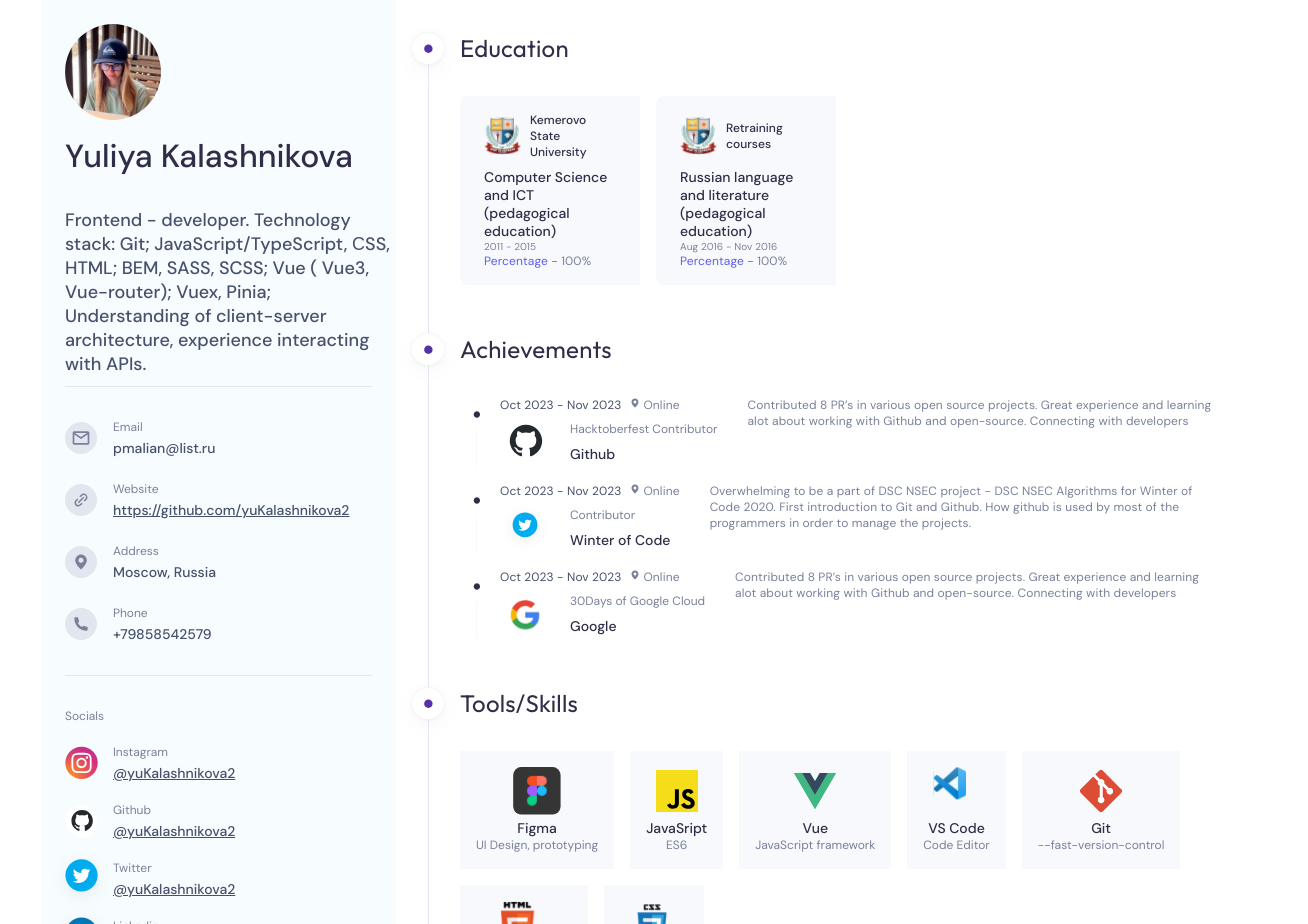
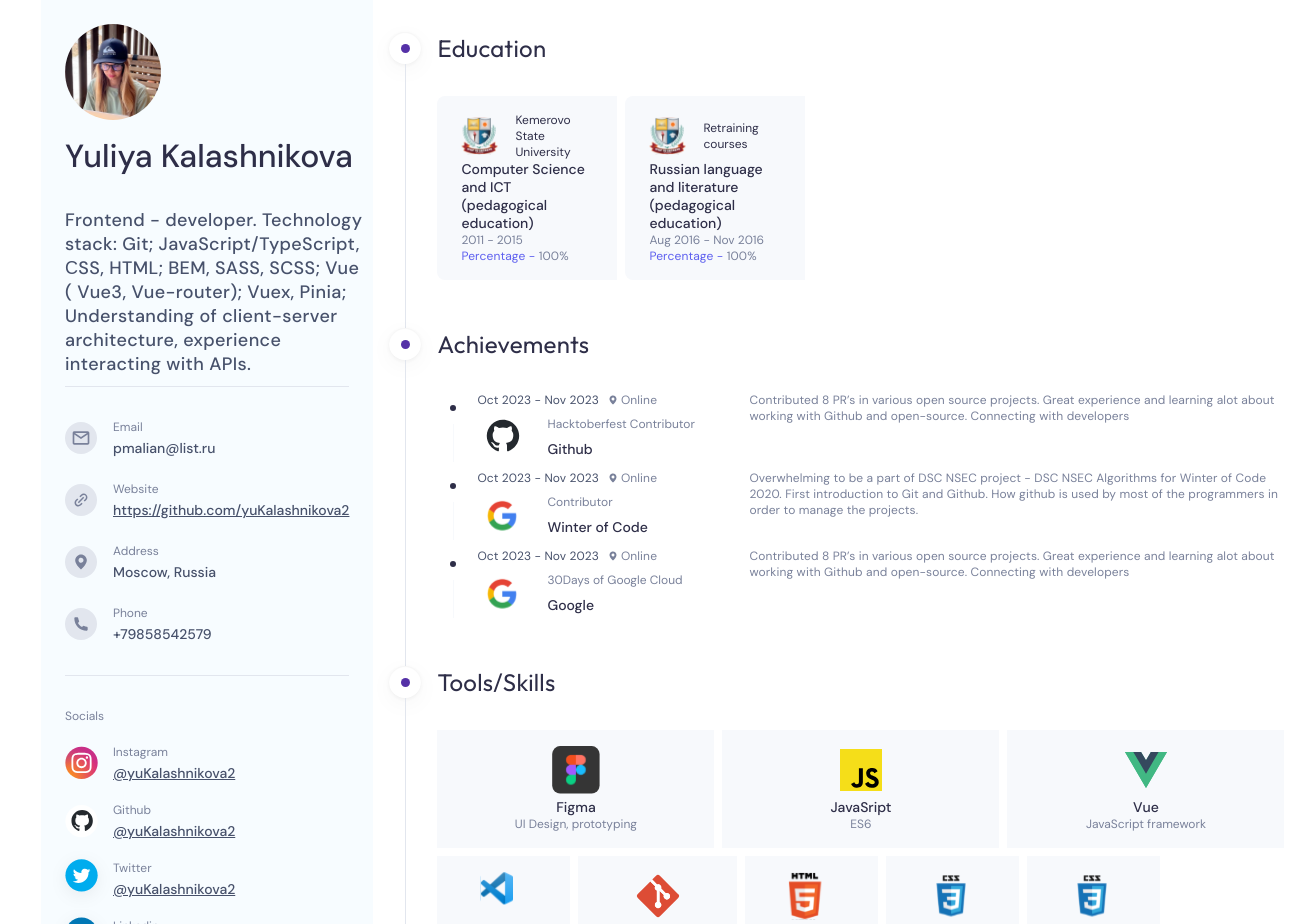
Before and after one commit to yuKalashnikova2/summary, a Vue app: page / in a window 1280 px wide. Shown: the top 924 px of the page, 1308 px wide, since content can reach past the window. Built offline with nearby package versions, Linux system fonts and the light colour scheme; grey boxes are pictures that could not be loaded.

Commit message:
refactor(styles)

```diff
--- a/src/App.vue
+++ b/src/App.vue
@@ -78,7 +78,7 @@ export default {
   margin: 0 auto;
   display: flex;
 
-  @media (max-width: 767px) {
+  @media (max-width: 992px) {
     width: 100%;
     flex-direction: column;
   }
--- a/src/components/AchievementsCard.vue
+++ b/src/components/AchievementsCard.vue
@@ -72,16 +72,17 @@ export default {
   & > *:not(:last-child) {
     margin-right: 8px;
   }
-  @media (max-width: 767px) {
+  @media (max-width: 992px) {
     background-color: #f7f9fc;
   }
   &-content {
     display: flex;
     justify-content: space-between;
-    @media (max-width: 767px) {
+    @media (max-width: 992px) {
       padding: 15px;
     }
     &__experience {
+      min-width: 242px;
       display: flex;
       flex-direction: column;
       flex-shrink: 0;
@@ -92,6 +93,7 @@ export default {
         gap: 8px;
         &__online {
           display: flex;
+          align-items: center;
           & > *:not(:last-child) {
             margin-right: 2px;
           }
@@ -117,7 +119,7 @@ export default {
     &__description {
       padding-left: 30px;
     }
-    @media (max-width: 767px) {
+    @media (max-width: 992px) {
       flex-direction: column;
       gap: 10px;
     }
--- a/src/components/AchievementsSection.vue
+++ b/src/components/AchievementsSection.vue
@@ -29,7 +29,7 @@ export default {
         title="Winter of Code"
         date="Oct 2023 - Nov 2023"
         decription="Overwhelming to be a part of DSC NSEC project - DSC NSEC Algorithms for Winter of Code 2020. First introduction to Git and Github. How github is used by most of the programmers in order to manage the projects."
-        logo="5"
+        logo="google"
       />
       <AchievementsCard
         subtitle="30Days of Google Cloud"
--- a/src/components/Aside.vue
+++ b/src/components/Aside.vue
@@ -176,20 +176,22 @@ export default {
   background-color: #f7fcff;
   max-width: 355px;
   padding: 24px 4px 0 24px;
-  @media (max-width: 767px) {
+  @media (max-width: 992px) {
     max-width: 100%;
   }
 
   &__header {
     margin-bottom: 32px;
-    @media (max-width: 767px) {
+    @media (max-width: 992px) {
       text-align: center;
     }
     &-logo {
       border-radius: 100%;
       width: 96px;
       height: 96px;
-      @media (max-width: 767px) {
+      object-fit: cover;
+
+      @media (max-width: 992px) {
         margin: 0 auto;
       }
     }
@@ -200,18 +202,22 @@ export default {
       letter-spacing: -2%;
       color: #2e2e48;
       padding-top: 16px;
+      @media (max-width: 992px) {
+        font-size: 36px;
+      }
     }
   }
   &__about {
     font-size: 18px;
     font-weight: 500;
     color: #47516b;
-    letter-spacing: 2%;
+    letter-spacing: 0.363px;
     line-height: 24px;
     padding-bottom: 10px;
-    @media (max-width: 767px) {
+    @media (max-width: 992px) {
       border-bottom: 1px solid #e2e6ee;
       padding-bottom: 20px;
+      font-size: 22px;
     }
   }
   &__infos {
@@ -226,6 +232,7 @@ export default {
         display: flex;
         justify-content: center;
         align-items: center;
+        flex-shrink: 0;
       }
       &-subtitle {
         margin-left: 16px;
@@ -241,7 +248,7 @@ export default {
   &__hobbies {
     display: flex;
     flex-direction: column;
-    @media (max-width: 767px) {
+    @media (max-width: 992px) {
       padding-top: 10px;
       padding-bottom: 10px;
     }
@@ -250,7 +257,7 @@ export default {
     display: flex;
     flex-direction: column;
     padding-top: 32px;
-    @media (max-width: 767px) {
+    @media (max-width: 992px) {
       padding-top: 10px;
     }
   }
@@ -259,7 +266,7 @@ export default {
 .aside__main {
   padding-right: 20px;
   padding-bottom: 30px;
-  @media (max-width: 767px) {
+  @media (max-width: 992px) {
     display: flex;
     flex-direction: column;
     gap: 30px;
@@ -271,7 +278,7 @@ export default {
 
   padding-top: 32px;
   padding-bottom: 32px;
-  @media (max-width: 767px) {
+  @media (max-width: 992px) {
     padding-top: 10px;
     padding-bottom: 10px;
   }
--- a/src/components/ContentTitle.vue
+++ b/src/components/ContentTitle.vue
@@ -19,7 +19,7 @@ export default {
   font-weight: 500;
   line-height: 32px;
   letter-spacing: 0.242px;
-  @media (max-width: 767px) {
+  @media (max-width: 992px) {
     text-align: center;
   }
 }
--- a/src/components/Divider.vue
+++ b/src/components/Divider.vue
@@ -17,8 +17,10 @@ export default {
           isCard ? 'divider__card__circle__inside' : '',
         ]"
       >
-        <img src="/assets/svg/circle-inside-card.svg" alt="" v-if="isCard" />
-        <img src="/assets/svg/circle-inside.svg" alt="circle" v-else />
+        <!-- <img src="/assets/svg/circle-inside-card.svg" alt="" v-if="isCard" />
+        <img src="/assets/svg/circle-inside.svg" alt="circle" v-else /> -->
+        <div class="divider__card__circle__inside-black" v-if="isCard"></div>
+        <div class="divider__block__circle__inside-violet" v-else></div>
       </div>
     </div>
 
@@ -33,7 +35,7 @@ export default {
   display: flex;
   flex-direction: column;
   align-items: center;
-  @media (max-width: 767px) {
+  @media (max-width: 992px) {
     display: none;
   }
   &__circle {
@@ -47,10 +49,19 @@ export default {
     box-shadow: 0px 1px 1px 0px rgba(0, 0, 0, 0.04) inset,
       0px 6px 24px 0px rgba(0, 0, 0, 0.04), 0px 1px 4px 0px rgba(0, 0, 0, 0.05);
     &__inside {
+      display: flex;
+      align-items: center;
+      justify-content: center;
       width: 20px;
       height: 20px;
       flex-shrink: 0;
       border-radius: 100%;
+      &-violet {
+        width: 9px;
+        height: 9px;
+        background-color: #5531a7;
+        border-radius: 100%;
+      }
     }
   }
   &__band {
@@ -65,8 +76,17 @@ export default {
   &__circle {
     box-shadow: none;
     &__inside {
+      display: flex;
+      align-items: center;
+      justify-content: center;
       width: 15px;
       height: 15px;
+      &-black {
+        width: 6px;
+        height: 6px;
+        border-radius: 100%;
+        background-color: #2e2e48;
+      }
     }
   }
   &__band {
--- a/src/components/EducationCard.vue
+++ b/src/components/EducationCard.vue
@@ -14,11 +14,11 @@ export default {
   <div class="education__cards__item">
     <div class="education__cards__item__logo">
       <img :src="'/assets/svg/' + images + '.svg'" :alt="images" />
-      <div>{{ title }}</div>
+      <div class="subtitle subtitle_black">{{ title }}</div>
     </div>
-    <div class="education__cards__item__title">{{ name }}</div>
-    <div class="education__cards__item__date">{{ date }}</div>
-    <div class="education__cards__item__percentage">
+    <div class="subtitle-text education__cards__item__title">{{ name }}</div>
+    <div class="subtitle education__cards__item__date">{{ date }}</div>
+    <div class="subtitle education__cards__item__percentage">
       Percentage - <span> {{ percentage }}%</span>
     </div>
   </div>
@@ -30,43 +30,27 @@ export default {
   border-radius: 8.067px 0px 0px 8.067px;
   padding: 16px 24px;
   max-width: 180px;
-  @media (max-width: 767px) {
+  @media (max-width: 992px) {
     max-width: 100%;
   }
   &__logo {
     display: flex;
     align-items: center;
+    gap: 16px;
     & img {
       width: 38px;
       height: 48px;
     }
-    & div {
-      color: #2e2e48;
-      font-size: 12px;
-      font-weight: 500;
-      line-height: 16px;
-      padding-left: 8px;
-    }
+
   }
   &__title {
     color: #2e2e48;
-    font-size: 14px;
-    font-weight: 500;
-    line-height: 18px;
-    margin-top: 8px;
   }
   &__date {
     color: #79819a;
-    font-size: 10px;
-    font-weight: 400;
-    letter-spacing: 0.1px;
   }
   &__percentage {
     color: #5d5fef;
-
-    font-size: 12px;
-    font-weight: 400;
-    line-height: normal;
     letter-spacing: 0.121px;
     & span {
       color: #79819a;
--- a/src/components/SertificateCard.vue
+++ b/src/components/SertificateCard.vue
@@ -69,7 +69,11 @@ export default {
     gap: 4px;
     &__location {
       display: flex;
+      align-items: center;
       gap: 4px;
+    }
+    @media (max-width: 767px) {
+        display: none;
     }
   }
 }
--- a/src/components/ToolsCard.vue
+++ b/src/components/ToolsCard.vue
@@ -4,12 +4,18 @@ export default {
     name: String,
     image: String,
     description: String,
+    isTools: Boolean,
   },
 }
 </script>
 
 <template>
-  <div class="tools__cards__item">
+  <div
+    :class="[
+      'tools__cards__item',
+      isTools ? 'tools__cards__item-tools' : 'tools__cards__item-skills',
+    ]"
+  >
     <div class="tools__cards__item-logo">
       <img :src="'/assets/svg/tools/' + image + '.svg'" :alt="image" />
     </div>
@@ -25,7 +31,12 @@ export default {
 .tools__cards__item {
   padding: 16px;
   background-color: #f7f9fc;
-
+  &-tools {
+    min-width: 277px;
+  }
+  &-skills {
+    min-width: 133px;
+  }
   &-logo {
     width: 48px;
     height: 48px;
--- a/src/components/ToolsSection.vue
+++ b/src/components/ToolsSection.vue
@@ -2,6 +2,12 @@
 import ContentTitle from './ContentTitle.vue'
 import ToolsCard from './ToolsCard.vue'
 export default {
+  data() {
+    return {
+      isTools: true,
+      isSkills: true,
+    }
+  },
   props: {
     header: String,
   },
@@ -16,18 +22,45 @@ export default {
   <div class="section">
     <ContentTitle :title="header" />
 
-    <div class="section__cards">
+    <div
+      class="section__cards section__cards_no-wrap section__cards_margin-bottom-0"
+    >
       <ToolsCard
         name="Figma"
         image="figma"
         description="UI Design, prototyping "
+        isTools
       />
-      <ToolsCard name="JavaSript" image="js" description="ES6" />
-      <ToolsCard name="Vue" image="vue" description="JavaScript framework" />
-      <ToolsCard name="VS Code" image="vs-code" description="Code Editor" />
-      <ToolsCard name="Git" image="git" description="--fast-version-control" />
-      <ToolsCard name="HTML5" image="html" description="Structural Design" />
-      <ToolsCard name="CSS" image="css" description="Style Design" />
+      <ToolsCard name="JavaSript" image="js" description="ES6" isTools />
+      <ToolsCard
+        name="Vue"
+        image="vue"
+        description="JavaScript framework"
+        isTools
+      />
+    </div>
+    <div class="section__cards section__cards_margin-top-small">
+      <ToolsCard
+        name="VS Code"
+        image="vs-code"
+        description="Code Editor"
+        isSkills
+      />
+      <ToolsCard
+        name="Git"
+        image="git"
+        description="--fast-version-control"
+        isSkills
+      />
+      <ToolsCard
+        name="HTML5"
+        image="html"
+        description="Structural Design"
+        isSkills
+      />
+      <ToolsCard name="CSS" image="css" description="Style Design" isSkills />
+      <ToolsCard name="CSS" image="css" description="Style Design" isSkills />
+      <ToolsCard name="CSS" image="css" description="Style Design" isSkills />
     </div>
   </div>
 </template>
--- a/src/style.scss
+++ b/src/style.scss
@@ -28,12 +28,15 @@ a {
   font-size: 12px;
   line-height: 16px;
   font-weight: 400;
-  letter-spacing: 1%;
   color: #79819a;
-  @media (max-width: 767px) {
+  @media (max-width: 992px) {
     font-size: 20px;
     line-height: 24px;
   }
+  &_black {
+    color: #2E2E48;
+  }
+
   &_font-medium {
     font-size: 14px;
     line-height: 18px;
@@ -46,7 +49,9 @@ a {
     &_dark {
       color: #47516b;
     }
-
+   @media (max-width: 992px) {
+    font-size: 14px ;
+   }
   }
 }
 .subtitle-text {
@@ -65,10 +70,13 @@ a {
     color: #79819a;
   }
 
-  @media (max-width: 767px) {
+  @media (max-width: 992px) {
     font-size: 22px;
     line-height: 30px;
     font-weight: 400;
+  }
+  @media (max-width: 576px) {
+    word-break: break-all;
   }
 }
 
@@ -93,7 +101,7 @@ a {
   }
 }
 .section {
-  @media (max-width: 767px) {
+  @media (max-width: 992px) {
     display: flex;
     flex-direction: column;
     flex-wrap: wrap;
@@ -102,14 +110,23 @@ a {
   &__cards {
     display: flex;
     flex-wrap: wrap;
-    gap: 16px;
+    gap: 8px;
     margin-top: 32px;
     margin-bottom: 48px;
     &_gap-medium {
       gap: 8px;
     }
+    &_no-wrap {
+      flex-wrap: nowrap;
+    }
+    &_margin-bottom-0 {
+      margin-bottom: 0;
+    }
+    &_margin-top-small {
+      margin-top: 8px;
+    }
 
-    @media (max-width: 767px) {
+    @media (max-width: 992px) {
       flex-direction: column;
       width: 100%;
       margin-bottom: 28px;
```
Also changed, not shown: src/components/LatestProjectsCard.vue (+6 -1 lines).
